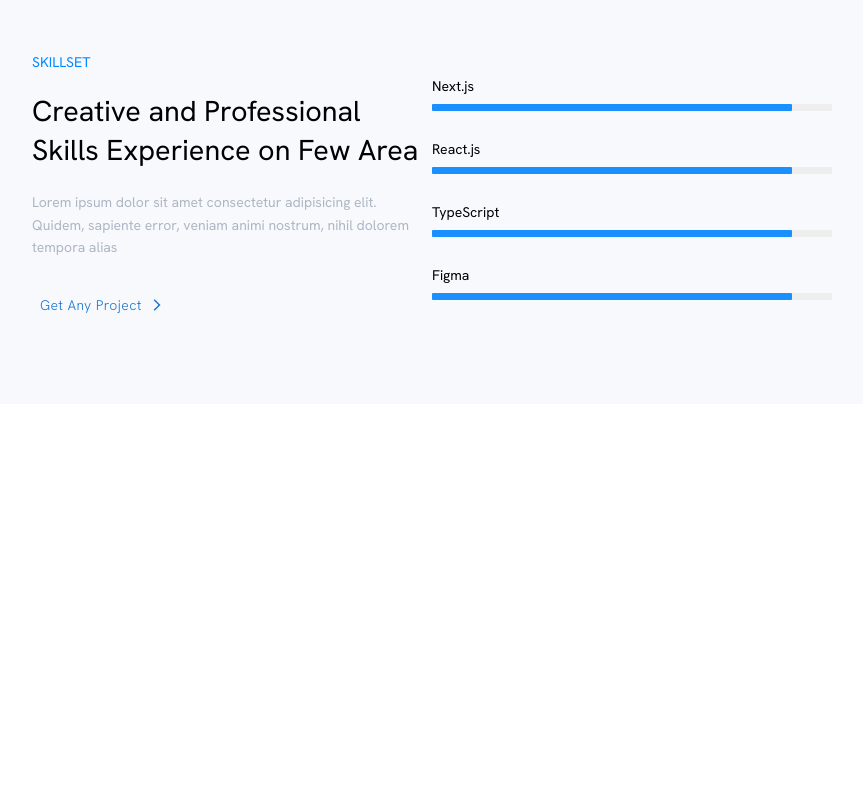
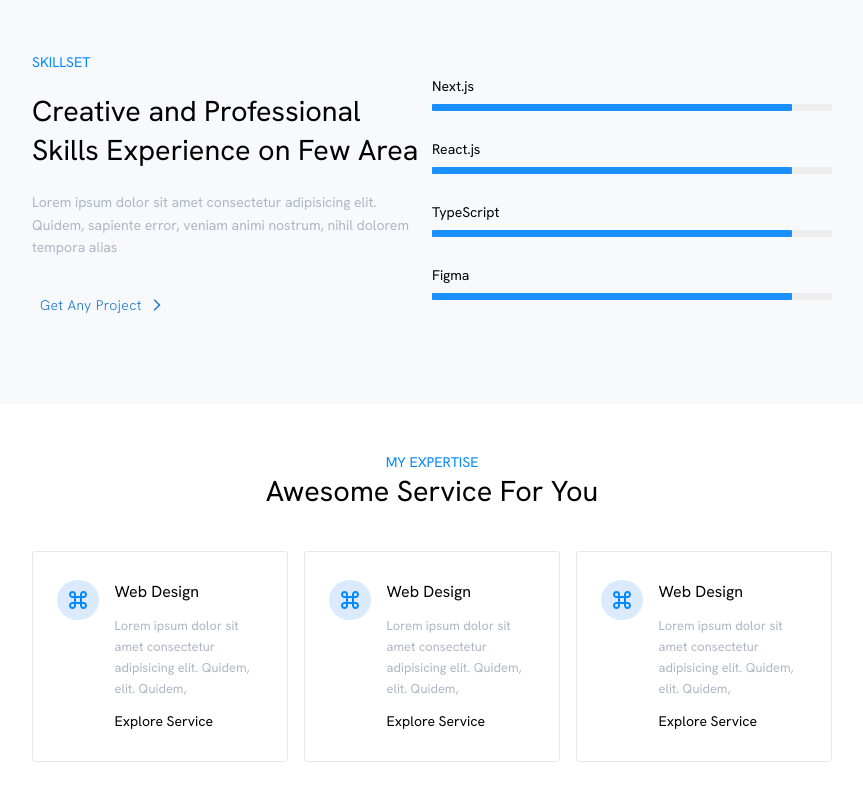
Before and after one commit to saeidniyabati2/myportfolio, a Next.js app: page / in a window 1280 px wide. Shown: the part 1351-2151 px from the top of the page, without its empty margins (208-1071 px from the left). Before the commit the page ends 1755 px from the top, so only its background shows below. Built offline with nearby package versions, Linux system fonts and the light colour scheme.

Commit message:
adding new styles for experties component

```diff
--- a/src/components/Experties.tsx
+++ b/src/components/Experties.tsx
@@ -3,16 +3,16 @@
 
 export const Experties: React.FC = () => {
   return (
-    <section className="w-full flex flex-col px-[15rem] pb-10">
+    <section className="w-full flex flex-col px-4 md:px-[15rem] py-12 md:pb-10">
       {/* container of title */}
       <div className="w-full  flex flex-col items-center">
-        <p className="text-sm text-mainButton mt-20">MY EXPERTISE</p>
-        <h2 className="text-[1.8rem] leading-snug max-w-[25rem] mt-3">
+        <p className="text-sm text-mainButton">MY EXPERTISE</p>
+        <h2 className="text-[1.4rem] md:text-[1.8rem]  leading-relaxed md:leading-snug max-w-[35rem]  text-center md:text-start md:max-w-[25rem]">
           Awesome Service For You
         </h2>
       </div>
       {/* container of of cards */}
-      <div className="w-full flex pt-10 gap-x-4 ">
+      <div className="w-full flex flex-col md:flex-row md:pt-10 gap-x-4  mt-10 md:mt-0 gap-y-5 md:gap-y-0">
         {/* first card */}
         <ExpertiesCard
           title="Web Design"
--- a/src/pages/index.tsx
+++ b/src/pages/index.tsx
@@ -17,8 +17,8 @@
       <Hero />
       <AboutMe />
       <SkillSet />
-      {/*<Experties />
-      <AchivementCounts />
+      <Experties />
+      {/*<AchivementCounts />
       <EducatExperience />
       <Gallery />
       <Comments />
```
